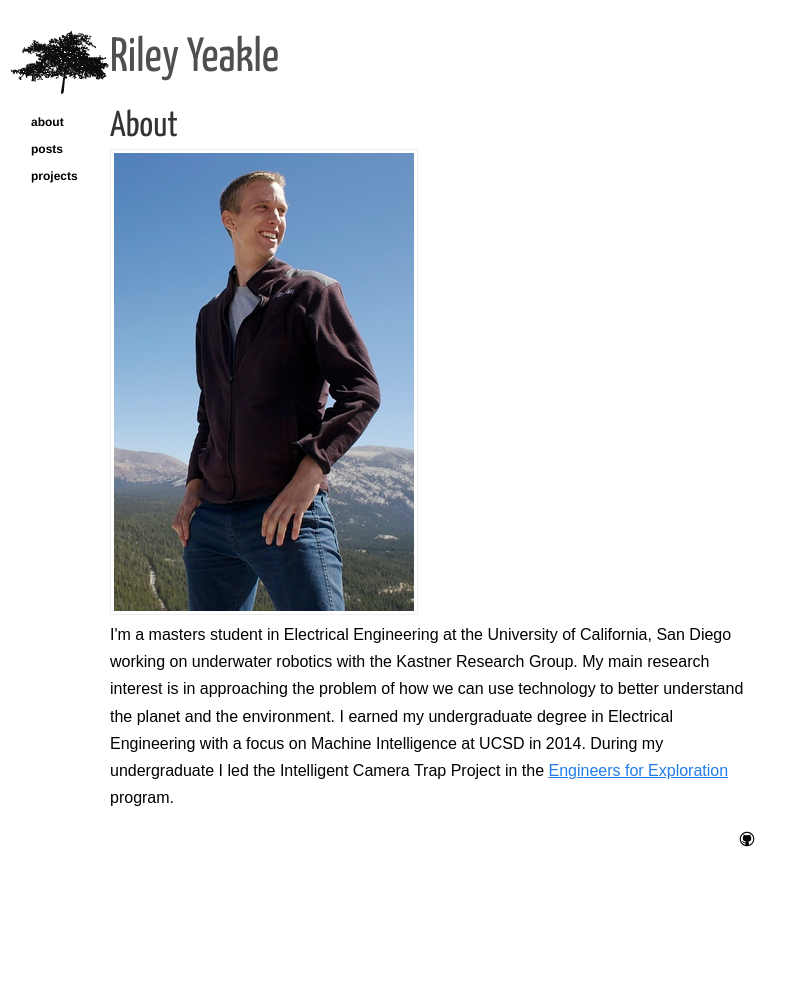
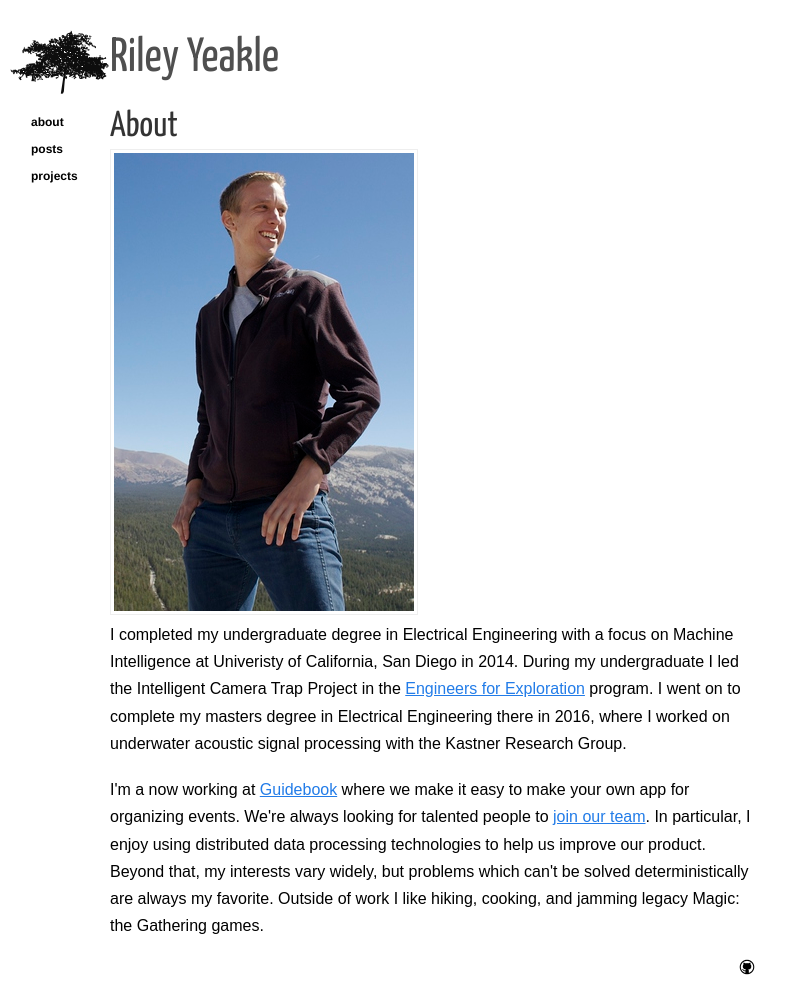
Before and after one commit to ryeakle/rileyyeakle.com, a Jekyll site: the page built from about.html, in a window 1280 px wide. Shown: the whole page, without its empty margins (0-808 px from the left). Built offline with Jekyll 4.4.1, drawn with Linux system fonts in a browser that asks for light colours; nearby versions of some CDN libraries; Markdown is read by kramdown in place of the engine named in the settings; before the commit the page ends 900 px from its top, so only the background shows below that.

Commit message:
update About page

```diff
--- a/about.html
+++ b/about.html
@@ -8,18 +8,14 @@ title: "About"
 
   <h1> About </h1>
 
-  <img src="images/about/riley_profile.jpg" alt="Blue Canyon">
+  <img src="images/about/riley_profile.jpg" alt="">
 
   <p>
-    I'm a masters student in Electrical Engineering at the University of
-    California, San Diego working on underwater robotics with the Kastner
-    Research Group. My main research interest is in approaching the problem of how we
-    can use technology to better understand the planet and the environment.
+    I completed my undergraduate degree in Electrical Engineering with a focus on Machine Intelligence at Univeristy of California, San Diego in 2014. During my undergraduate I led the Intelligent Camera Trap Project in the <a href = "http://e4e.ucsd.edu">Engineers for Exploration</a> program. I went on to complete my masters degree in Electrical Engineering there in 2016, where I worked on underwater acoustic signal processing with the Kastner Research Group.
+  </p>
 
-    I earned my undergraduate degree in Electrical Engineering with a focus on Machine
-    Intelligence at UCSD in 2014. During my undergraduate I led the Intelligent
-    Camera Trap Project in the
-    <a href = "http://e4e.ucsd.edu">Engineers for Exploration</a> program.
+  <p>
+    I'm a now working at <a href = "https://guidebook.com"> Guidebook</a> where we make it easy to make your own app for organizing events. We're always looking for talented people to <a href= "https://careers.jobscore.com/careers/guidebook"> join our team</a>. In particular, I enjoy using distributed data processing technologies to help us improve our product. Beyond that, my interests vary widely, but problems which can't be solved deterministically are always my favorite. Outside of work I like hiking, cooking, and jamming legacy Magic: the Gathering games.
   </p>
 
 
```
